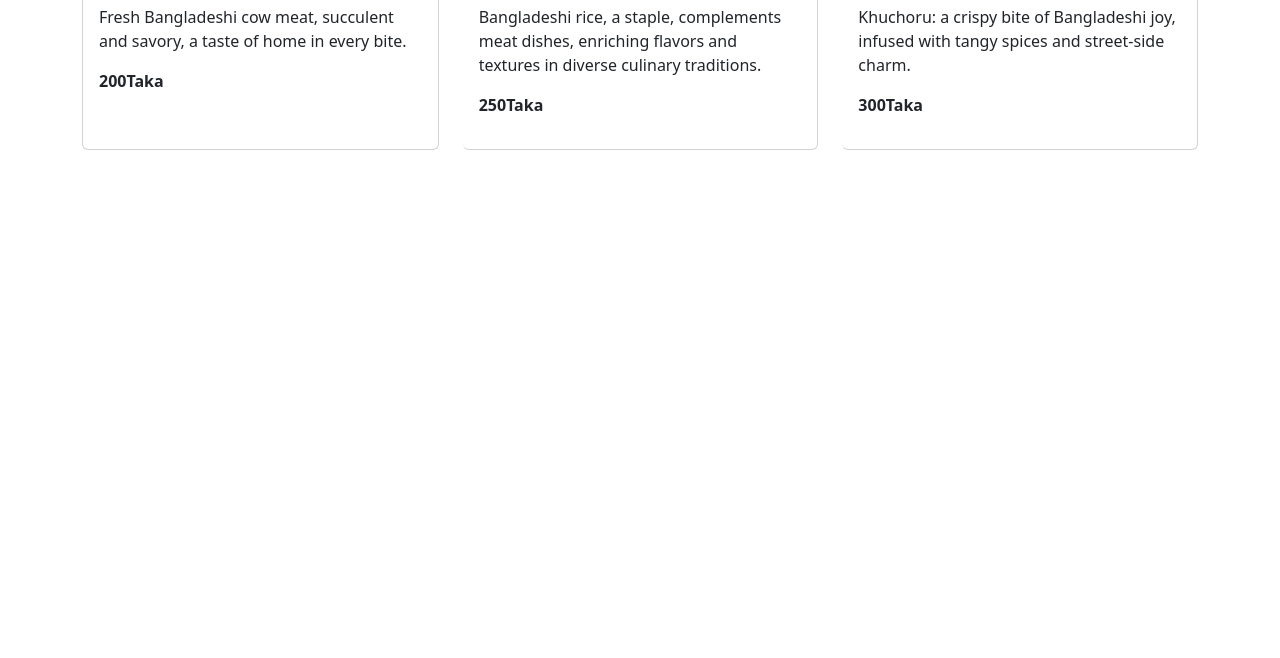
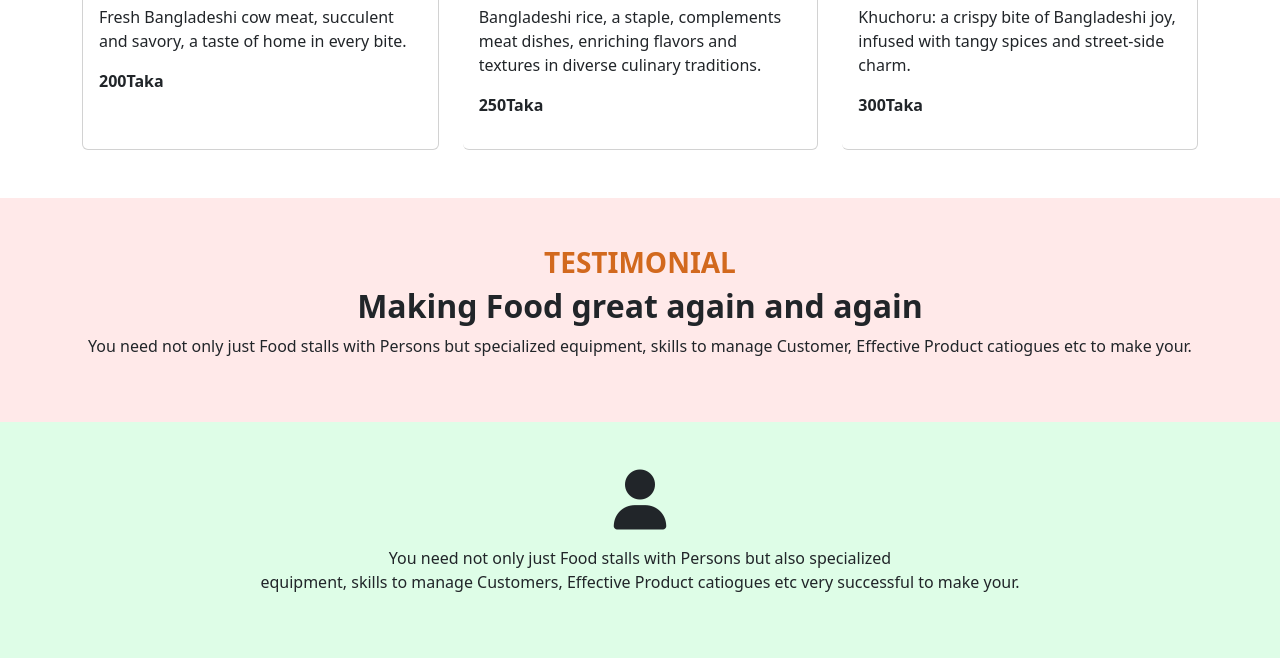
Before and after one commit to shahadot99999/hiya-food, a plain HTML site: page index.html in a window 1280 px wide. Shown: the part 1374-2032 px from the top of the page. Before the commit the page ends 1572 px from the top, so only its background shows below. Drawn offline with nearby package versions, Linux system fonts and the light colour scheme.

Commit message:
user interface completed

```diff
--- a/css/style.css
+++ b/css/style.css
@@ -62,3 +62,9 @@
     background-color: #ffe9e9;
 }
 /* Treaty full food End */
+.fontuser{
+        font-size: 60px;
+}
+.userinterface{
+background-color:#defde7;
+}
--- a/index.html
+++ b/index.html
@@ -199,8 +199,27 @@
     </section>
     <!-- Food Card design end -->
 
-  <!-- https://codepen.io/creativemanner/pen/NWrNWrd -->
-  <!-- https://freefrontend.com/bootstrap-cards/ -->
+      <!-- Testimonial start -->
+      <section class="treaty p-5">
+        <div class="container">
+          <h3 class="text-center headlinetext  fw-bold">TESTIMONIAL</h3>
+          <h2 class="text-center fw-bold">Making Food great again and again</h2>
+          <p class="text-center">You need not only just Food stalls with Persons but specialized equipment, skills to manage Customer, Effective Product catiogues etc to make your.</p>
+        </div>
+      </section>
+      <!-- Testimonial End -->
+
+      <!-- User Interface start -->
+      <section class="userinterface p-5">
+        <div class="container">
+          <p class="text-center"><i class="fa-solid fa-user fontuser "></i></p>
+          <p class="text-center">You need not only just Food stalls with Persons but also specialized <br>
+          equipment, skills to manage Customers, Effective Product catiogues etc very successful to make your.
+          </p>
+        </div>
+      </section>
+      <!-- User Interface end -->
+
 
 
     <script src="https://cdn.jsdelivr.net/npm/bootstrap@5.3.3/dist/js/bootstrap.bundle.min.js" integrity="sha384-YvpcrYf0tY3lHB60NNkmXc5s9fDVZLESaAA55NDzOxhy9GkcIdslK1eN7N6jIeHz" crossorigin="anonymous"></script>
```
